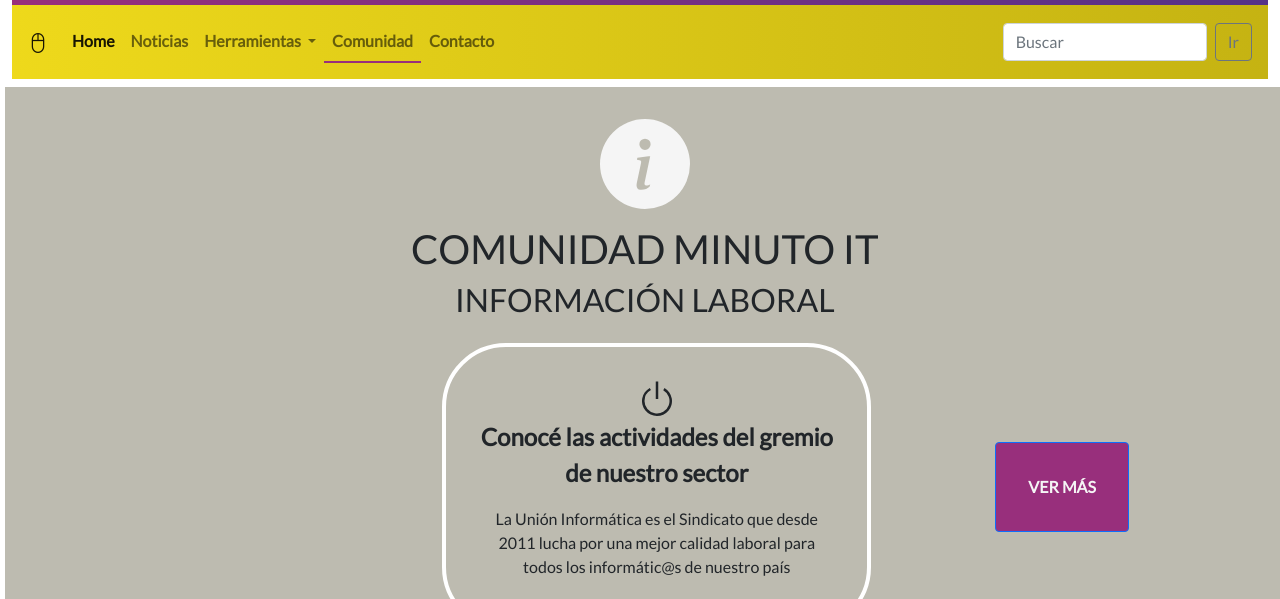
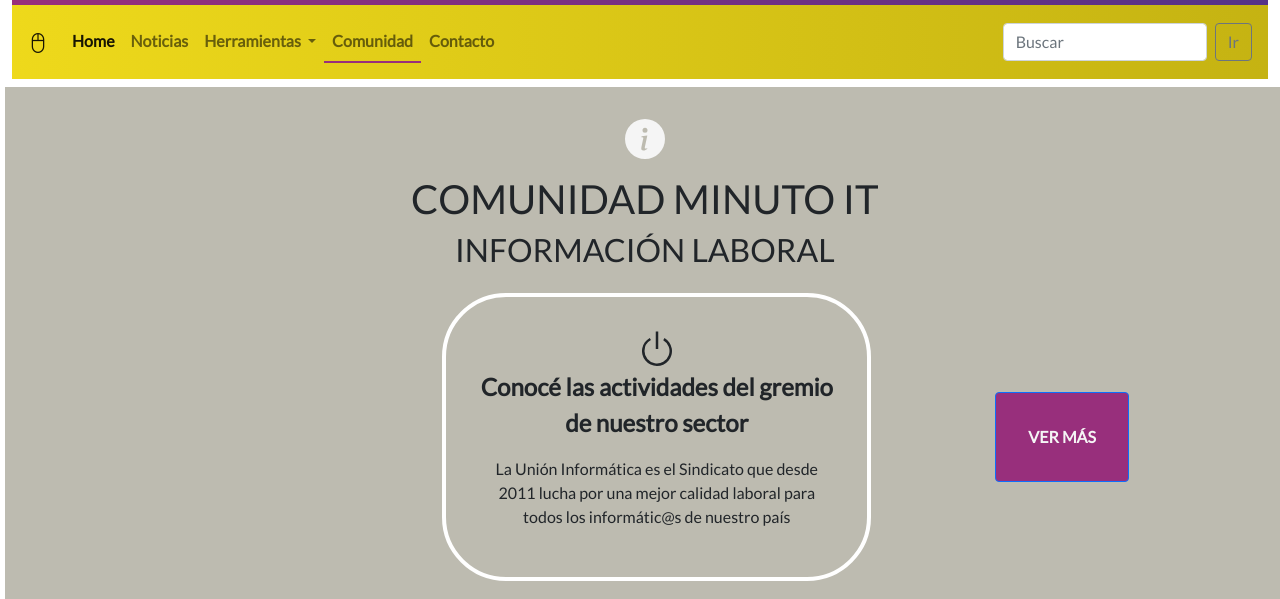
Before and after one commit to jpmine/jp_repositorio, a website: page pages/comunidad.html in a window 1280 px wide. Shown: the part 201-800 px from the top of the page. Drawn offline with nearby package versions, Linux system fonts and the light colour scheme.

Commit message:
Modificación en sección 1 de la página comunidad

```diff
--- a/pages/comunidad.html
+++ b/pages/comunidad.html
@@ -78,7 +78,7 @@
    <section>
     <div class="espacioChico"></div>
     <div class="row container-fluid bloques__comunidad--ocre">
-      <svg xmlns="http://www.w3.org/2000/svg" width="90" height="90" fill="currentColor" class="c-blanco bi bi-info-circle-fill" viewBox="0 0 16 16">
+      <svg xmlns="http://www.w3.org/2000/svg" width="40" height="40" fill="currentColor" class="c-blanco bi bi-info-circle-fill" viewBox="0 0 16 16">
         <path d="M8 16A8 8 0 1 0 8 0a8 8 0 0 0 0 16zm.93-9.412-1 4.705c-.07.34.029.533.304.533.194 0 .487-.07.686-.246l-.088.416c-.287.346-.92.598-1.465.598-.703 0-1.002-.422-.808-1.319l.738-3.468c.064-.293.006-.399-.287-.47l-.451-.081.082-.381 2.29-.287zM8 5.5a1 1 0 1 1 0-2 1 1 0 0 1 0 2z"/>
       </svg>
       <div class="espacioChico"></div>
```
